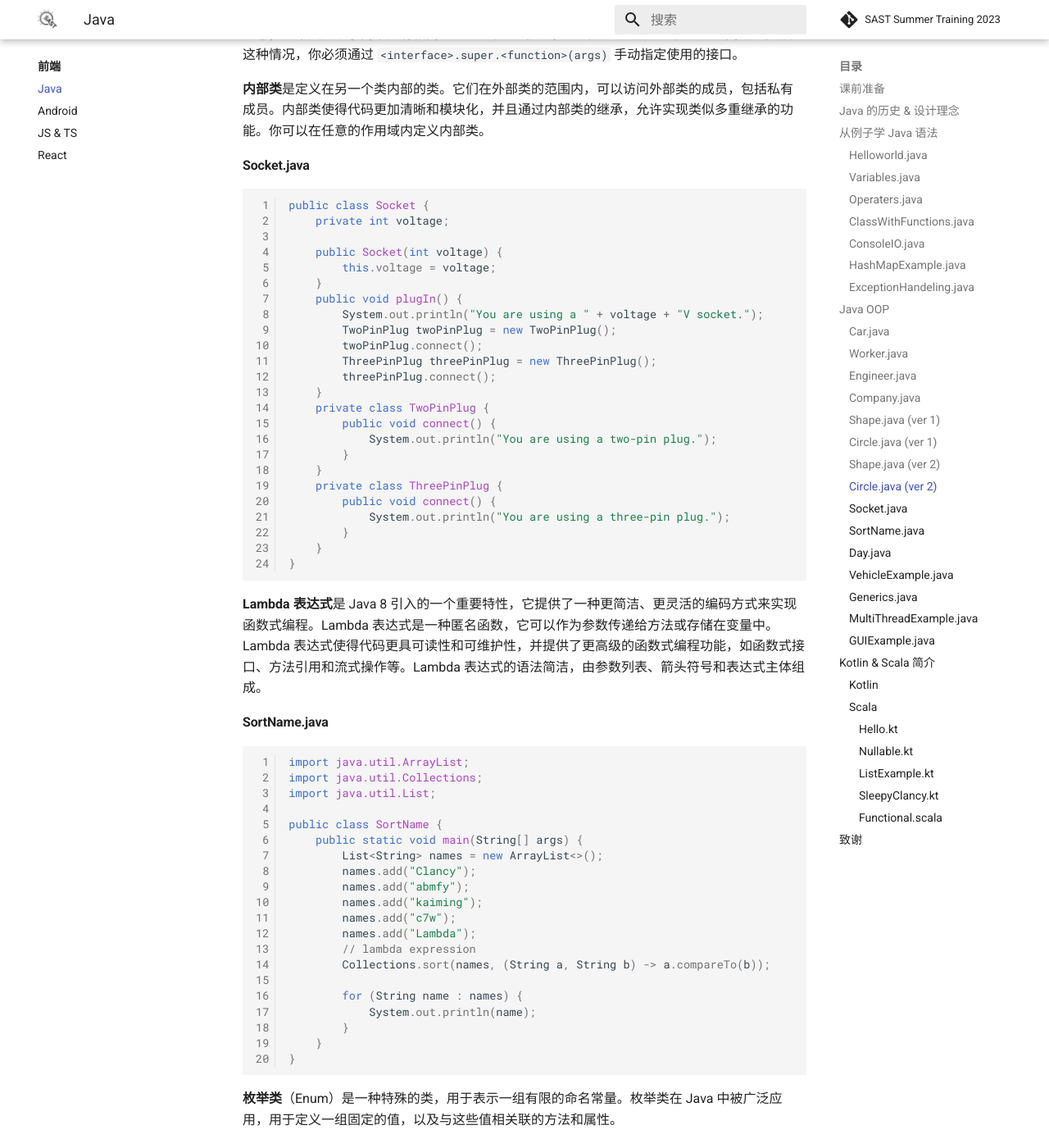
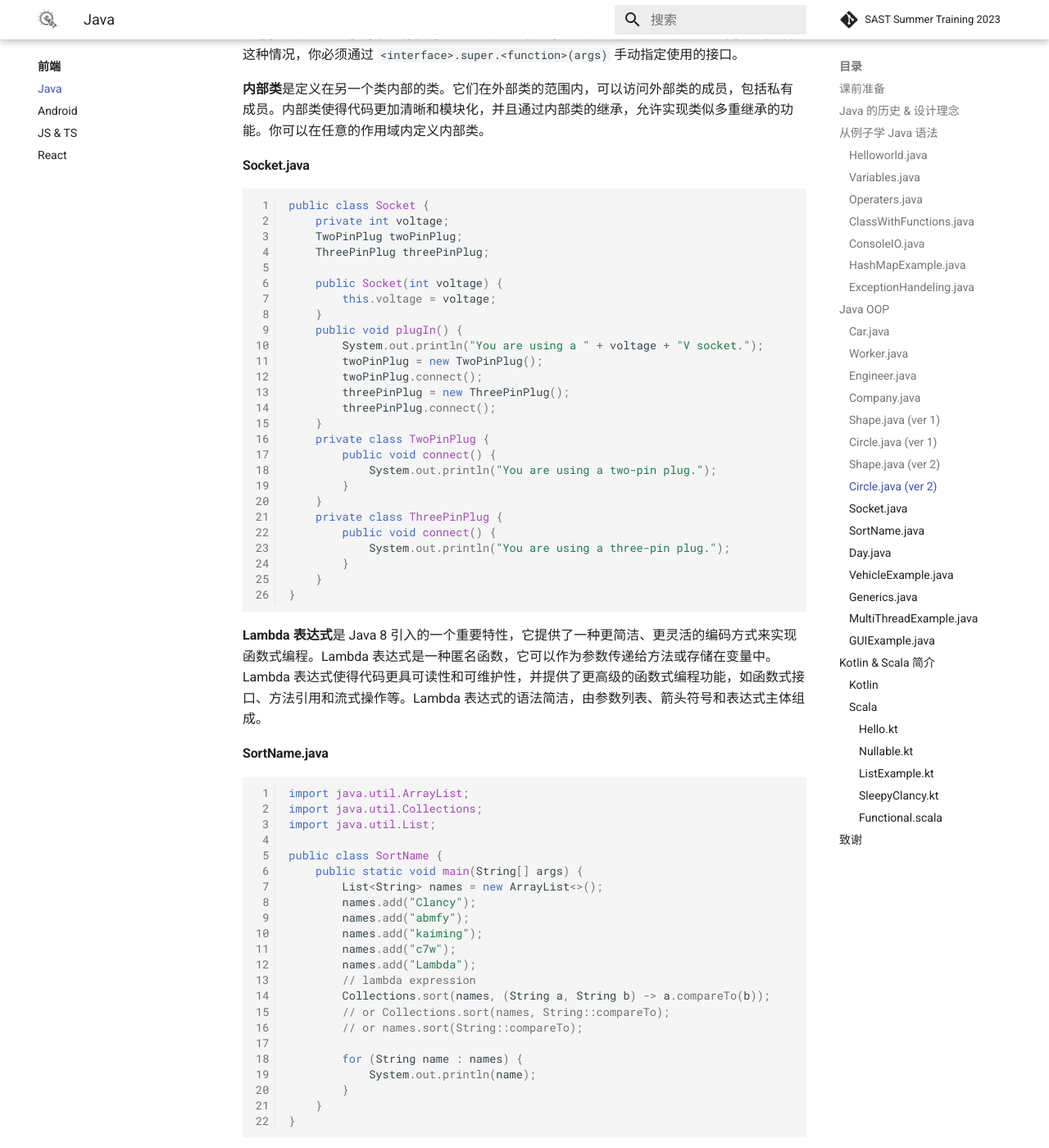
Before and after one commit to sast-summer-training-2023/sast-summer-training-2023.github.io, an MkDocs documentation site: the page built from docs/frontend/java.md, in a window 1280 px wide and 1400 px high, scrolled down 11693 px. Shown: the whole window at 82% size. Built offline with MkDocs 1.6.1 and Material for MkDocs 9.7.7, drawn with Linux system fonts in a browser that asks for light colours; emoji names are drawn with the system emoji font; comment, search, counter and statistics services are not loaded; some of the changed text lies outside the part shown.

Commit message:
Update java.md

````diff
--- a/docs/frontend/java.md
+++ b/docs/frontend/java.md
@@ -560,15 +560,17 @@ class Circle implements Shape { // you can implement multiple interfaces
 ```java
 public class Socket {
     private int voltage;
+    TwoPinPlug twoPinPlug;
+    ThreePinPlug threePinPlug;
 
     public Socket(int voltage) {
         this.voltage = voltage;
     }
     public void plugIn() {
         System.out.println("You are using a " + voltage + "V socket.");
-        TwoPinPlug twoPinPlug = new TwoPinPlug();
+        twoPinPlug = new TwoPinPlug();
         twoPinPlug.connect();
-        ThreePinPlug threePinPlug = new ThreePinPlug();
+        threePinPlug = new ThreePinPlug();
         threePinPlug.connect();
     }
     private class TwoPinPlug {
@@ -582,6 +584,7 @@ public class Socket {
         }
     }
 }
+
 
 ```
 
@@ -604,6 +607,8 @@ public class SortName {
         names.add("Lambda");
 		// lambda expression
         Collections.sort(names, (String a, String b) -> a.compareTo(b));
+        // or Collections.sort(names, String::compareTo);
+        // or names.sort(String::compareTo);
 
         for (String name : names) {
             System.out.println(name);
````
Also changed, not shown: other parts of docs/frontend/java.md (+4 -4 lines).
